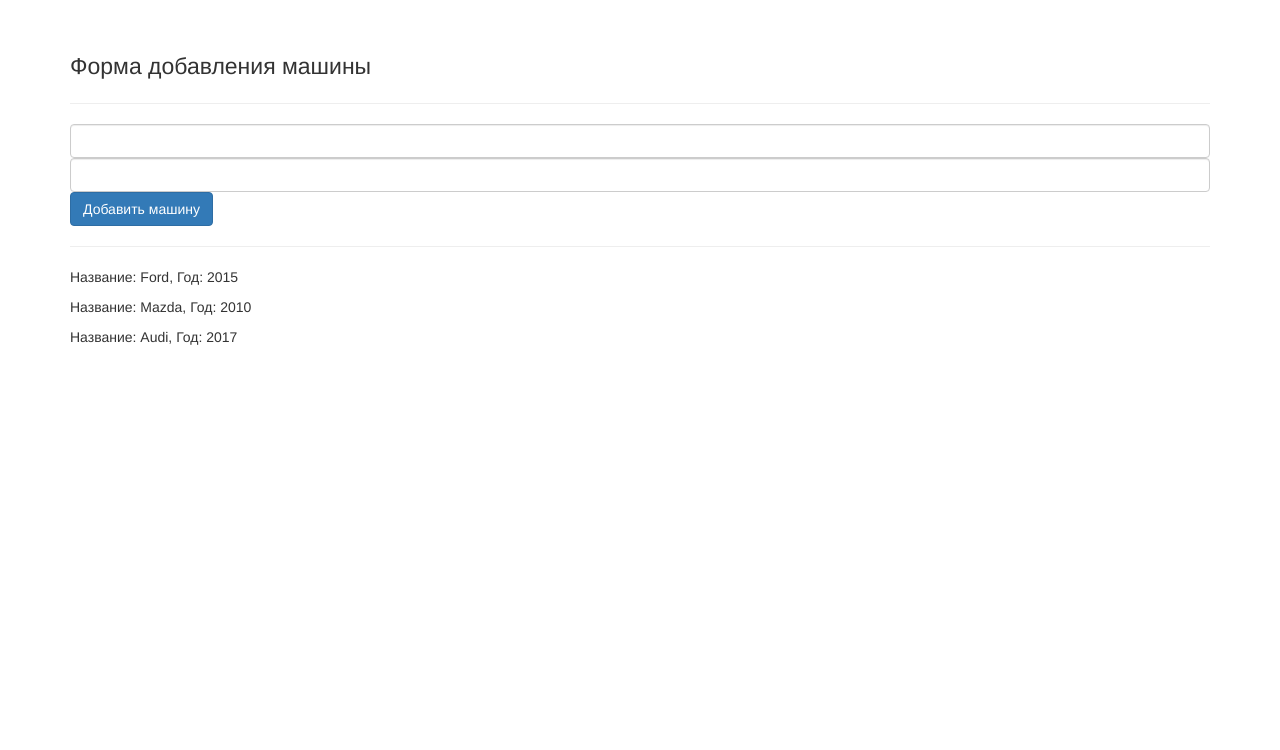
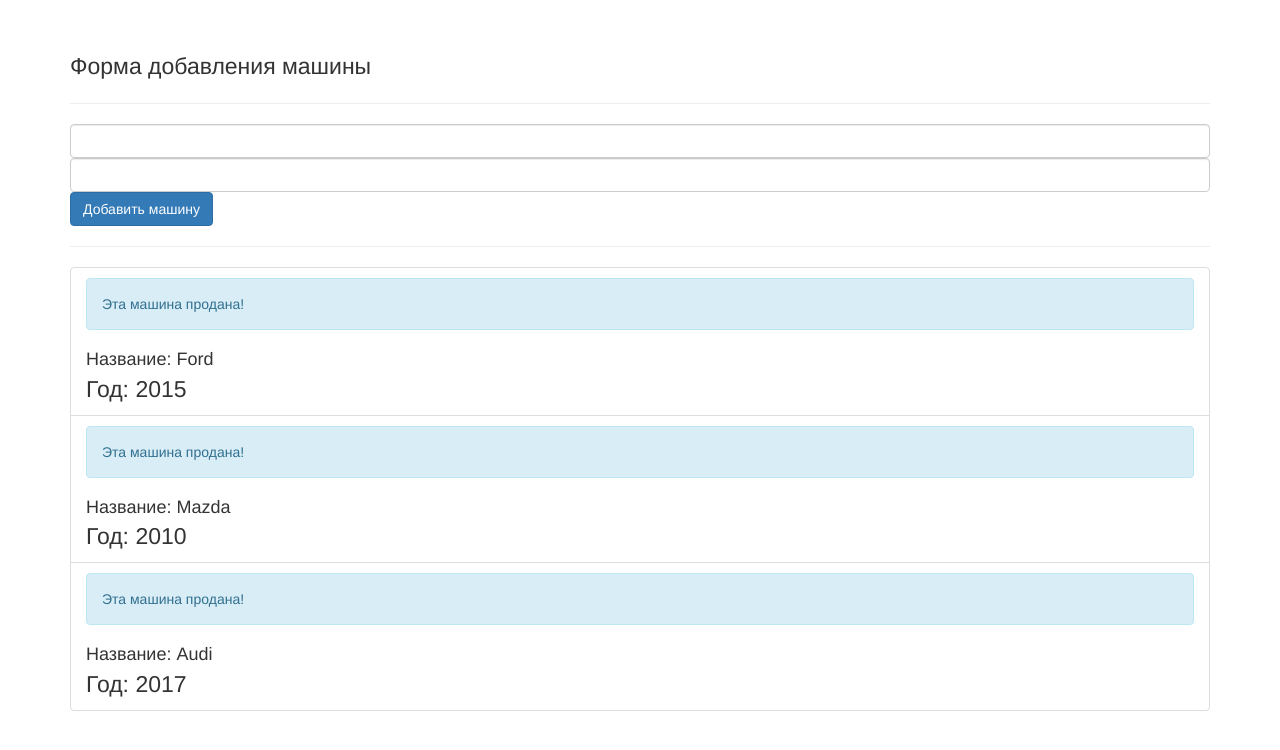
Before and after one commit to vbagaev/ngCourse-theory, an Angular app: page / in a window 1280 px wide. Shown: the top 750 px of the page. Built offline with nearby package versions, Linux system fonts and the light colour scheme.

Commit message:
Передача HTML кода компоненту

```diff
--- a/src/app/car/car.component.html
+++ b/src/app/car/car.component.html
@@ -1 +1,2 @@
-<p>Название: {{ car.name }}, Год: {{ car.year }}</p>
+<div class="alert alert-info">Эта машина продана!</div>
+<ng-content></ng-content>
--- a/src/app/car/car.component.ts
+++ b/src/app/car/car.component.ts
@@ -1,4 +1,4 @@
-import { Component, Input } from '@angular/core';
+import { Component, Input, ContentChild, ElementRef } from '@angular/core';
 
 @Component({
   selector: 'app-car',
@@ -10,4 +10,10 @@ export class CarComponent {
 @Input('carItem')
 car: {name: string, year: number};
 
+@ContentChild('carHeading')  carHeading: ElementRef;
+
+	ngAfterViewInit() {
+	console.log(this.carHeading);
+	}
+
 }
--- a/src/app/cars/cars.component.html
+++ b/src/app/cars/cars.component.html
@@ -3,4 +3,9 @@
 <app-add-car (onAddCar) = "updateCarList($event)"></app-add-car>
 <hr>
 
-<app-car *ngFor="let car of cars" [carItem]="car"></app-car>
+<div class="list-group">
+	<app-car class="list-group-item" *ngFor="let car of cars" [carItem]="car">
+		<h4 #carHeading class="list-group-item-heading">Название: {{ car.name }}</h4>
+		<p class="list-group-item-text">Год: {{ car.year }}</p>
+	</app-car>
+</div>
```
